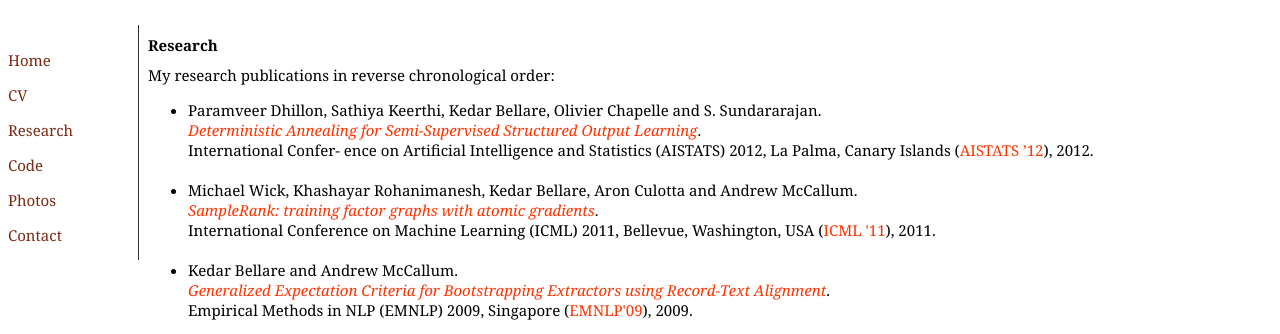
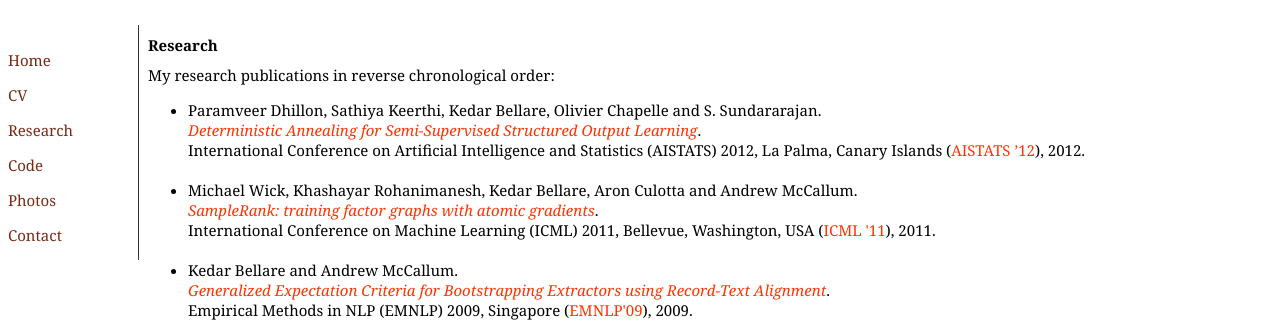
Before and after one commit to kedarbellare/kedarbellare.github.com, a Jekyll site: the page built from research.html, in a window 1280 px wide. Shown: the top 334 px of the page. Built offline with Jekyll 4.4.1, drawn with Linux system fonts in a browser that asks for light colours.

Commit message:
updated cv and research

```diff
--- a/research.html
+++ b/research.html
@@ -8,7 +8,7 @@ My research publications in reverse chronological order:
 <ul>
   <li>Paramveer Dhillon, Sathiya Keerthi, Kedar Bellare, Olivier Chapelle and S. Sundararajan.<br>
   <a style="font-style: italic;" href="http://www.pdhillon.com/aistats_daso.pdf">Deterministic Annealing for Semi-Supervised Structured Output Learning</a>.<br>
-  International Confer- ence on Artificial Intelligence and Statistics (AISTATS) 2012, La Palma, Canary Islands (<a href="http://www.aistats.org/">AISTATS ’12</a>), 2012.
+  International Conference on Artificial Intelligence and Statistics (AISTATS) 2012, La Palma, Canary Islands (<a href="http://www.aistats.org/">AISTATS ’12</a>), 2012.
   </li><br>
 	<li>Michael Wick, Khashayar Rohanimanesh, Kedar Bellare, Aron Culotta and Andrew McCallum.<br>
 	<a style="font-style: italic;" href="/papers/wick11samplerank.pdf">SampleRank: training factor graphs with atomic gradients</a>.<br>
```
